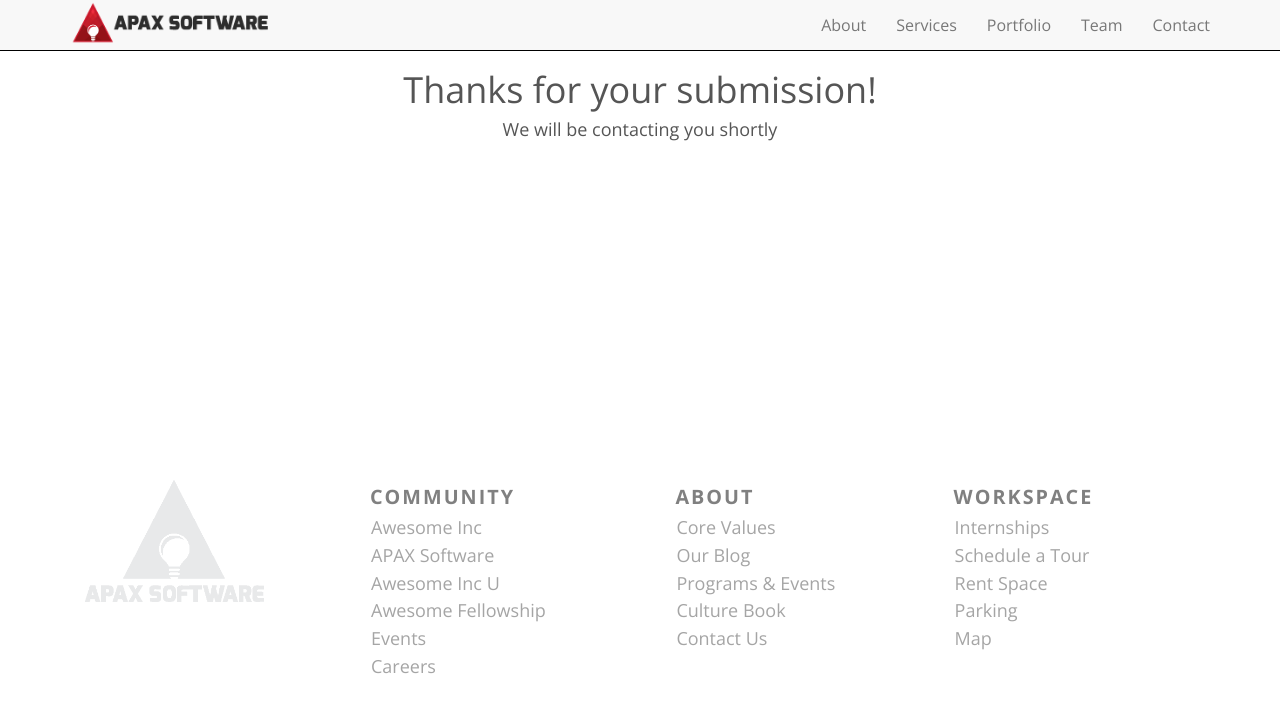
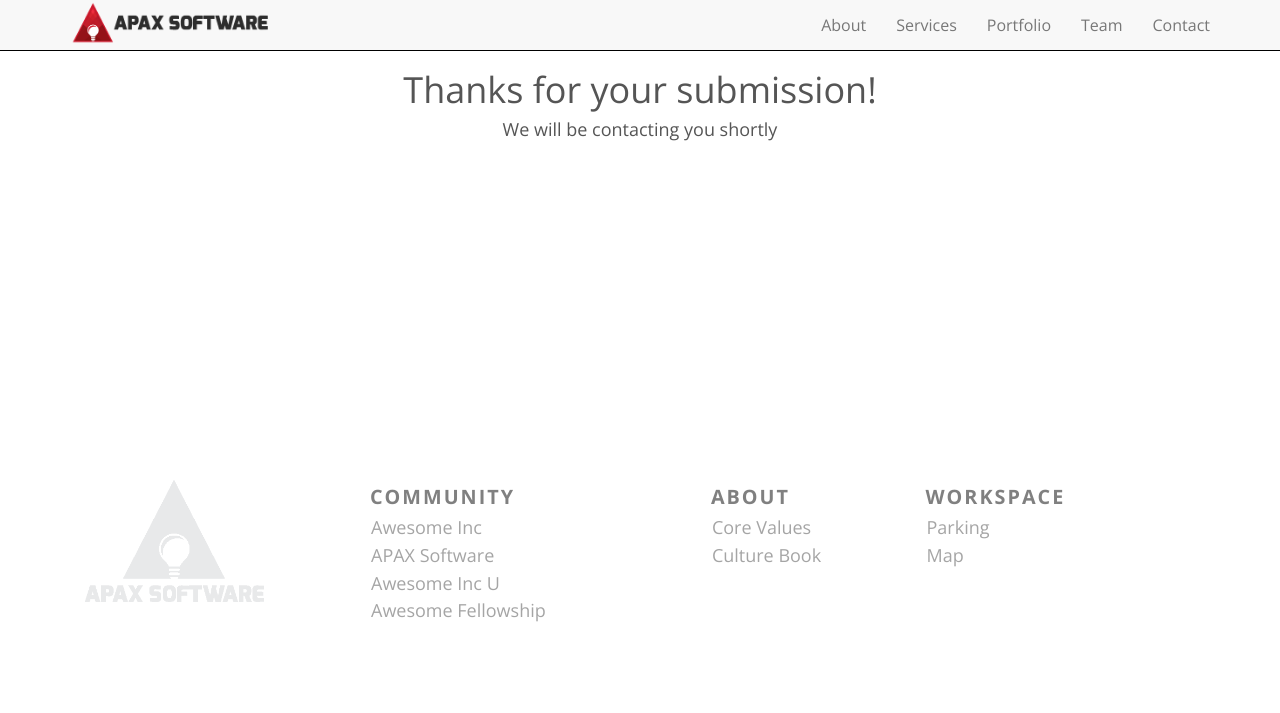
Before and after one commit to apax-software/apax-software, a Jekyll site: the page built from thanks.html, in a window 1280 px wide and 900 px high, scrolled down 50 px. Shown: the top 713 px of the window. Built offline with Jekyll 4.4.1, drawn with Linux system fonts in a browser that asks for light colours; nearby versions of some CDN libraries.

```diff
--- a/_includes/footer.html
+++ b/_includes/footer.html
@@ -5,49 +5,41 @@
           <img src="/assets/img/Apax-logo-footer.png">
         </div>
         <div class="col-lg-9 col-md-9 col-sm-9 col-xs-12">
+
           <table class="table">
-            <tr>
-              <th>
-                Community
-              </th>
-              <th>
-                About
-              </th>
-              <th>
-                Workspace
-              </th>
-            </tr>
+
+            <th>Community</th>
+            <th>About</th>
+            <th>Workspace</th>
+
             <tr>
               <td><a href="http://www.awesomeinc.org" target="_blank">Awesome Inc</a></td>
               <td><a href="http://www.awesomeinc.org/about/#core-values" target="_blank">Core Values</a></td>
-              <td><a href="http://www.awesomeinc.org/internships" target="_blank">Internships</a></td>
+              <td><a href="http://awesomeinc.org/parking" target="_blank">Parking</a></td>
             </tr>
+
             <tr>
               <td><a href="#" target="_blank">APAX Software</a></td>
-              <td><a href="http://blog.awesomeinc.org" target="_blank">Our Blog</a></td>
-              <td><a href="http://www.awesomeinc.org/coworking/#tour" target="_blank">Schedule a Tour</a></td>
+              <td><a href="http://awesomeinc.org/culture-book.pdf" target="_blank">Culture Book</a></td>
+              <td>
+                <a href="https://www.google.com/maps/place/348+E+Main+St,+Lexington,+KY+40507/@38.0419107,-84.4933001,17z/data=!4m2!3m1!1s0x884244e844532c33:0xb6919957af36b713"
+                target="_blank"
+                >
+                  Map
+                </a>
+              </td>
             </tr>
+
             <tr>
               <td><a href="http://awesomeincu.com" target="_blank">Awesome Inc U</a></td>
-              <td><a href="http://www.awesomeinc.org/about/#events" target="_blank">Programs & Events</a></td>
-              <td><a href="http://awesomeinc.org/coworking/" target="_blank">Rent Space</a></td>
             </tr>
+
             <tr>
               <td><a href="http://fellowship.awesomeinc.org" target="_blank">Awesome Fellowship</a></td>
-              <td><a href="http://awesomeinc.org/culture-book.pdf" target="_blank">Culture Book</a></td>
-              <td><a href="http://awesomeinc.org/parking" target="_blank">Parking</a></td>
             </tr>
-            <tr>
-              <td><a href="https://www.awesomeinc.org/about/#events">Events</a></td>
-              <td><a href="/contact">Contact Us</a></td>
-              <td><a href="https://www.google.com/maps/place/348+E+Main+St,+Lexington,+KY+40507/@38.0419107,-84.4933001,17z/data=!4m2!3m1!1s0x884244e844532c33:0xb6919957af36b713" target="_blank">Map</a></td>
-            </tr>
-            <tr>
-              <td><a href="https://www.awesomeinc.org/our-jobs/" target="_blank">Careers</a></td>
-              <td></td> <!-- blank -->
-              <td></td> <!-- blank -->
-            </tr>
+
           </table>
+
         </div> <!-- /col-lg-8 -->
       </div> <!-- /row items -->
     </div> <!-- /container -->
--- a/assets/css/custom.scss
+++ b/assets/css/custom.scss
@@ -938,17 +938,25 @@ html.loading body {
 			margin: 0 !important;
 		}
 		h3 {
-			margin-top: 0vh;
 			@include mobile {
 				font-size: 150%;
 			}
-			&:first-child {
-				@include mobile {
-					margin-top: 0vh;
-				}
-			}
 			@include phablet {
 				padding: 5px 0;
+			}
+		}
+		.mac-frame {
+			@media (max-width: 767px) {
+				margin-top: 30px !important;
+			}
+		}
+		img {
+			width: 40%;
+			padding-top: 30px;
+			@include mobile {
+				padding-top: 0px;
+				width: 60%;
+				margin: 10% 0;
 			}
 		}
 		@include tablet {
```
Also changed, not shown: services.html (+20 -14 lines).
